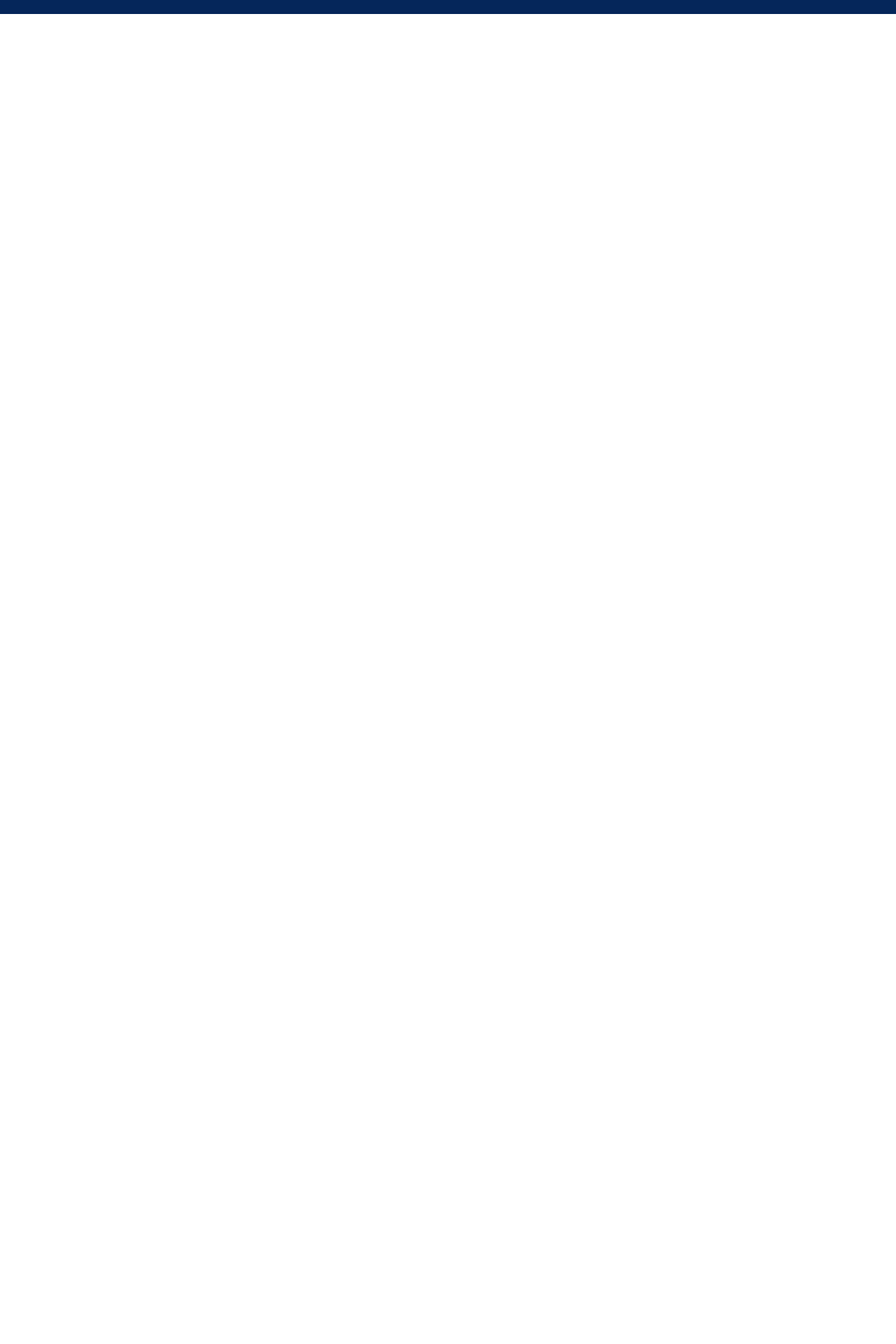
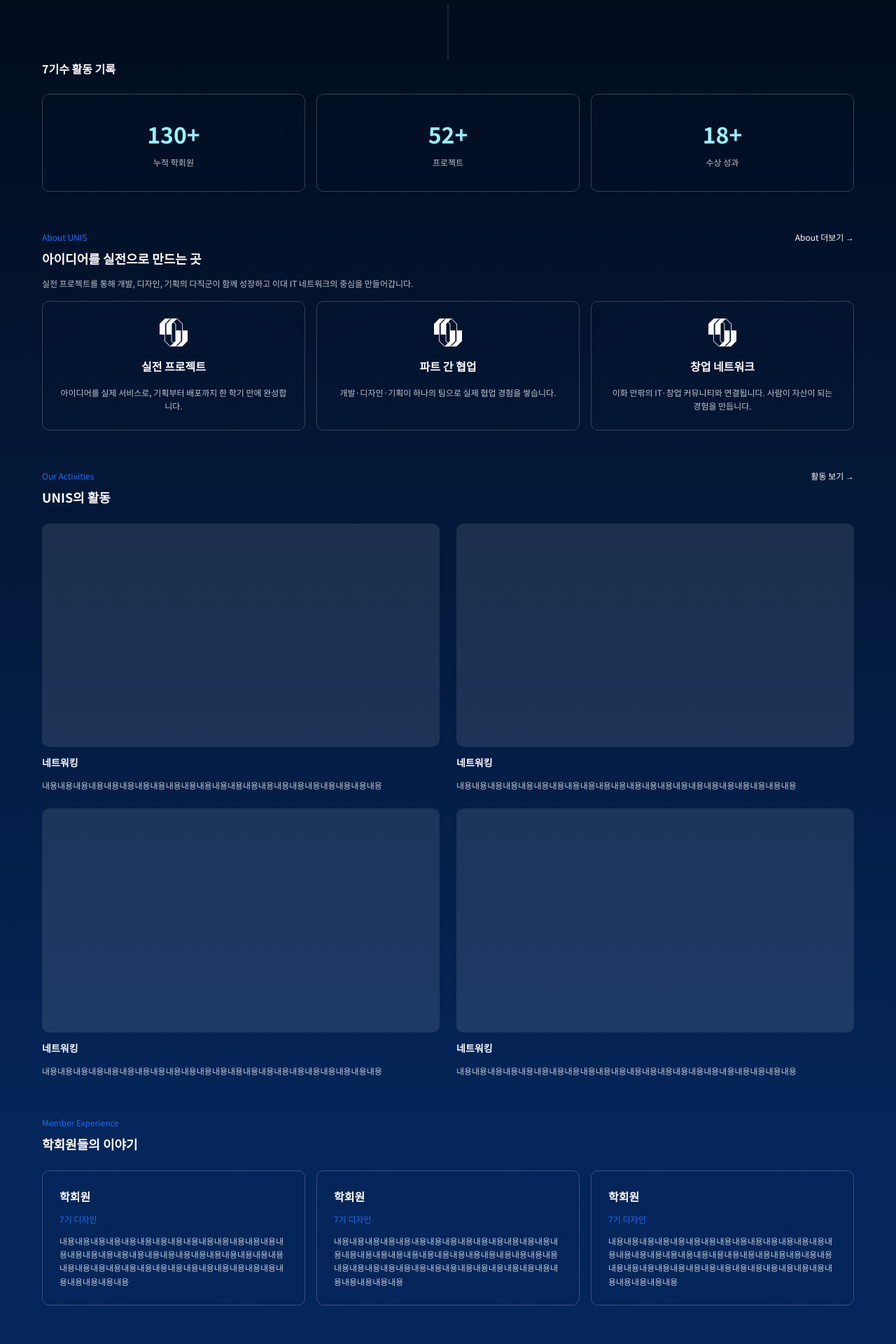
Before and after one commit to UNIS-EWHA/UNIS_FE, a React (Vite) app: page / in a window 1280 px wide. Shown: the part 780-2700 px from the top of the page at 70% size. Before the commit the page ends 800 px from the top, so only its background shows below. Built offline with nearby package versions, Linux system fonts and the light colour scheme; a web font is replaced by a local one.

Commit message:
feat: Home 페이지 구현

```diff
--- /dev/null
+++ b/src/pages/Home/components/AboutPreview.jsx
@@ -0,0 +1,71 @@
+import { useNavigate } from 'react-router-dom';
+import UnisIcon from '@/assets/ic_unis_logo_48.svg';
+
+const features = [
+  {
+    icon: UnisIcon,
+    title: '실전 프로젝트',
+    description:
+      '아이디어를 실제 서비스로, 기획부터 배포까지 한 학기 만에 완성합니다.',
+  },
+  {
+    icon: UnisIcon,
+    title: '파트 간 협업',
+    description: '개발·디자인·기획이 하나의 팀으로 실제 협업 경험을 쌓습니다.',
+  },
+  {
+    icon: UnisIcon,
+    title: '창업 네트워크',
+    description:
+      '이화 안팎의 IT·창업 커뮤니티와 연결됩니다. 사람이 자산이 되는 경험을 만듭니다.',
+  },
+];
+
+function FeatureCard({ icon, title, description }) {
+  return (
+    <div className="flex flex-col items-center gap-4 border border-white/20 rounded-[10px] p-6 backdrop-blur-[50px]">
+      <img src={icon} alt={title} className="w-10 h-10" />
+      <p className="text-white text-[16px] font-[600] text-center">{title}</p>
+      <p className="text-white-body text-[12px] font-[400] leading-[160%] text-center">
+        {description}
+      </p>
+    </div>
+  );
+}
+
+function AboutPreview() {
+  const navigate = useNavigate();
+
+  return (
+    <div className="px-5 md:px-15 lg:px-45">
+      <div className="flex items-start justify-between mb-4 lg:mb-8">
+        <div>
+          <p className="text-blue-primary text-[12px] lg:text-[24px] font-[400] mb-2">
+            About UNIS
+          </p>
+          <p className="text-white text-[18px] lg:text-[38px] font-[700] mb-3 lg:mb-6">
+            아이디어를 실전으로 만드는 곳
+          </p>
+          <p className="text-white-body text-[12px] lg:text-[20px] font-[400] leading-[160%]">
+            실전 프로젝트를 통해 개발, 디자인, 기획의 다직군이 함께 성장하고
+            이대 IT 네트워크의 중심을 만들어갑니다.
+          </p>
+        </div>
+        <button
+          onClick={() => navigate('/about')}
+          className="text-white text-[12px] lg:text-[20px] font-[400] shrink-0 ml-8"
+        >
+          About 더보기 →
+        </button>
+      </div>
+
+      <div className="grid grid-cols-1 md:grid-cols-3 gap-4">
+        {features.map((feature) => (
+          <FeatureCard key={feature.title} {...feature} />
+        ))}
+      </div>
+    </div>
+  );
+}
+
+export default AboutPreview;
--- /dev/null
+++ b/src/pages/Home/components/ActivityPreview.jsx
@@ -0,0 +1,79 @@
+import { useNavigate } from 'react-router-dom';
+
+const activities = [
+  {
+    image: null,
+    title: '네트워킹',
+    description:
+      '내용내용내용내용내용내용내용내용내용내용내용내용내용내용내용내용내용내용내용내용내용내용',
+  },
+  {
+    image: null,
+    title: '네트워킹',
+    description:
+      '내용내용내용내용내용내용내용내용내용내용내용내용내용내용내용내용내용내용내용내용내용내용',
+  },
+  {
+    image: null,
+    title: '네트워킹',
+    description:
+      '내용내용내용내용내용내용내용내용내용내용내용내용내용내용내용내용내용내용내용내용내용내용',
+  },
+  {
+    image: null,
+    title: '네트워킹',
+    description:
+      '내용내용내용내용내용내용내용내용내용내용내용내용내용내용내용내용내용내용내용내용내용내용',
+  },
+];
+
+function ActivityCard({ image, title, description }) {
+  return (
+    <div className="flex flex-col gap-3">
+      <div className="w-full aspect-[16/9] bg-white/10 rounded-[10px] overflow-hidden">
+        {image && (
+          <img src={image} alt={title} className="w-full h-full object-cover" />
+        )}
+      </div>
+      <p className="text-white text-[14px] lg:text-[20px] font-[600]">
+        {title}
+      </p>
+      <p className="text-white-body text-[12px] lg:text-[16px] font-[400] leading-[160%] line-clamp-3">
+        {description}
+      </p>
+    </div>
+  );
+}
+
+function ActivityPreview() {
+  const navigate = useNavigate();
+
+  return (
+    <div className="px-5 md:px-15 lg:px-45">
+      <div className="flex items-start justify-between mb-6 lg:mb-10">
+        <div>
+          <p className="text-blue-primary text-[12px] lg:text-[24px] font-[400] mb-2">
+            Our Activities
+          </p>
+          <p className="text-white text-[18px] lg:text-[38px] font-[700]">
+            UNIS의 활동
+          </p>
+        </div>
+        <button
+          onClick={() => navigate('/activity')}
+          className="text-white text-[12px] lg:text-[20px] font-[400] shrink-0 ml-8"
+        >
+          활동 보기 →
+        </button>
+      </div>
+
+      <div className="grid grid-cols-1 md:grid-cols-2 gap-6 lg:gap-10">
+        {activities.map((activity, index) => (
+          <ActivityCard key={index} {...activity} />
+        ))}
+      </div>
+    </div>
+  );
+}
+
+export default ActivityPreview;
--- /dev/null
+++ b/src/pages/Home/components/Hero.jsx
@@ -0,0 +1,38 @@
+import { useNavigate } from 'react-router-dom';
+
+function Hero() {
+  const navigate = useNavigate();
+
+  return (
+    <div className="flex flex-col items-center justify-center min-h-screen px-5 relative">
+      <p className="text-white-body text-[12px] lg:text-[16px] font-[400] mb-6 lg:mb-10">
+        이화여대 중앙실전 IT 창업 학회
+      </p>
+
+      <h1 className="text-center font-[700] text-[32px] md:text-[48px] lg:text-[64px] leading-tight mb-6 lg:mb-10">
+        <span className="text-white">Be UNIque,</span>
+        <br />
+        <span className="text-blue-primary">Work in UNIson.</span>
+      </h1>
+
+      <button
+        onClick={() => navigate('/application')}
+        className="border border-white text-white text-[12px] lg:text-[16px] px-6 py-2 rounded-full mb-20 lg:mb-32"
+      >
+        지원하기
+      </button>
+      <div className="text-center">
+        <p className="text-white text-[14px] md:text-[16px] lg:text-[20px] font-[500] leading-[160%]">
+          세상을 밝힐 첫 걸음, UNIS 입니다.
+        </p>
+        <p className="text-white text-[14px] md:text-[16px] lg:text-[20px] font-[500] leading-[160%]">
+          당신의 반짝이는 열정은 세상을 바꿀 빛이 됩니다.
+        </p>
+      </div>
+
+      <div className="absolute bottom-0 left-1/2 -translate-x-1/2 w-[1px] h-20 bg-white/20" />
+    </div>
+  );
+}
+
+export default Hero;
--- /dev/null
+++ b/src/pages/Home/components/MemberExperience.jsx
@@ -0,0 +1,55 @@
+const stories = [
+  {
+    name: '학회원',
+    role: '7기 디자인',
+    content:
+      '내용내용내용내용내용내용내용내용내용내용내용내용내용내용내용내용내용내용내용내용내용내용내용내용내용내용내용내용내용내용내용내용내용내용내용내용내용내용내용내용내용내용내용내용내용내용내용내용',
+  },
+  {
+    name: '학회원',
+    role: '7기 디자인',
+    content:
+      '내용내용내용내용내용내용내용내용내용내용내용내용내용내용내용내용내용내용내용내용내용내용내용내용내용내용내용내용내용내용내용내용내용내용내용내용내용내용내용내용내용내용내용내용내용내용내용내용',
+  },
+  {
+    name: '학회원',
+    role: '7기 디자인',
+    content:
+      '내용내용내용내용내용내용내용내용내용내용내용내용내용내용내용내용내용내용내용내용내용내용내용내용내용내용내용내용내용내용내용내용내용내용내용내용내용내용내용내용내용내용내용내용내용내용내용내용',
+  },
+];
+
+function StoryCard({ name, role, content }) {
+  return (
+    <div className="flex flex-col gap-3 border border-white/20 rounded-[10px] p-6 backdrop-blur-[50px]">
+      <p className="text-white text-[16px] lg:text-[24px] font-[700]">{name}</p>
+      <p className="text-blue-primary text-[12px] lg:text-[16px] font-[400]">
+        {role}
+      </p>
+      <p className="text-white-body text-[12px] lg:text-[16px] font-[400] leading-[160%]">
+        {content}
+      </p>
+    </div>
+  );
+}
+
+function MemberExperience() {
+  return (
+    <div className="px-5 md:px-15 lg:px-45">
+      <p className="text-blue-primary text-[12px] lg:text-[24px] font-[400] mb-2">
+        Member Experience
+      </p>
+      <p className="text-white text-[18px] lg:text-[38px] font-[700] mb-6 lg:mb-10">
+        학회원들의 이야기
+      </p>
+
+      <div className="grid grid-cols-1 md:grid-cols-3 gap-4 lg:gap-6">
+        {stories.map((story, index) => (
+          <StoryCard key={index} {...story} />
+        ))}
+      </div>
+    </div>
+  );
+}
+
+export default MemberExperience;
--- /dev/null
+++ b/src/pages/Home/components/Stats.jsx
@@ -0,0 +1,35 @@
+function StatCard({ number, label }) {
+  return (
+    <div className="flex flex-col items-center justify-center border border-white/20 rounded-[10px] p-8 lg:p-12 backdrop-blur-[50px] gap-2">
+      <p className="text-blue-mint text-[32px] lg:text-[48px] font-[700]">
+        {number}
+      </p>
+      <p className="text-white-body text-[12px] lg:text-[16px] font-[400]">
+        {label}
+      </p>
+    </div>
+  );
+}
+
+const stats = [
+  { number: '130+', label: '누적 학회원' },
+  { number: '52+', label: '프로젝트' },
+  { number: '18+', label: '수상 성과' },
+];
+
+function Stats() {
+  return (
+    <div className="px-5 md:px-15 lg:px-45">
+      <p className="text-white text-[16px] lg:text-[28px] font-[700] mb-6 lg:mb-10">
+        7기수 활동 기록
+      </p>
+      <div className="grid grid-cols-3 gap-4 lg:gap-6">
+        {stats.map((stat) => (
+          <StatCard key={stat.label} {...stat} />
+        ))}
+      </div>
+    </div>
+  );
+}
+
+export default Stats;
--- a/src/pages/Home/index.jsx
+++ b/src/pages/Home/index.jsx
@@ -1,8 +1,23 @@
+import Hero from './components/Hero';
+import Stats from './components/Stats';
+import AboutPreview from './components/AboutPreview';
+import ActivityPreview from './components/ActivityPreview';
+import MemberExperience from './components/MemberExperience';
+import Footer from '@/components/Footer';
+
 function Home() {
   return (
-    <div>
-      <h1>Home Page</h1>
-    </div>
+    <>
+      <Hero />
+      <div className="flex flex-col gap-14 lg:gap-20">
+        <Stats />
+        <AboutPreview />
+        <ActivityPreview />
+        <MemberExperience />
+      </div>
+      <div className="h-14 lg:h-20" />
+      <Footer />
+    </>
   );
 }
 
```
